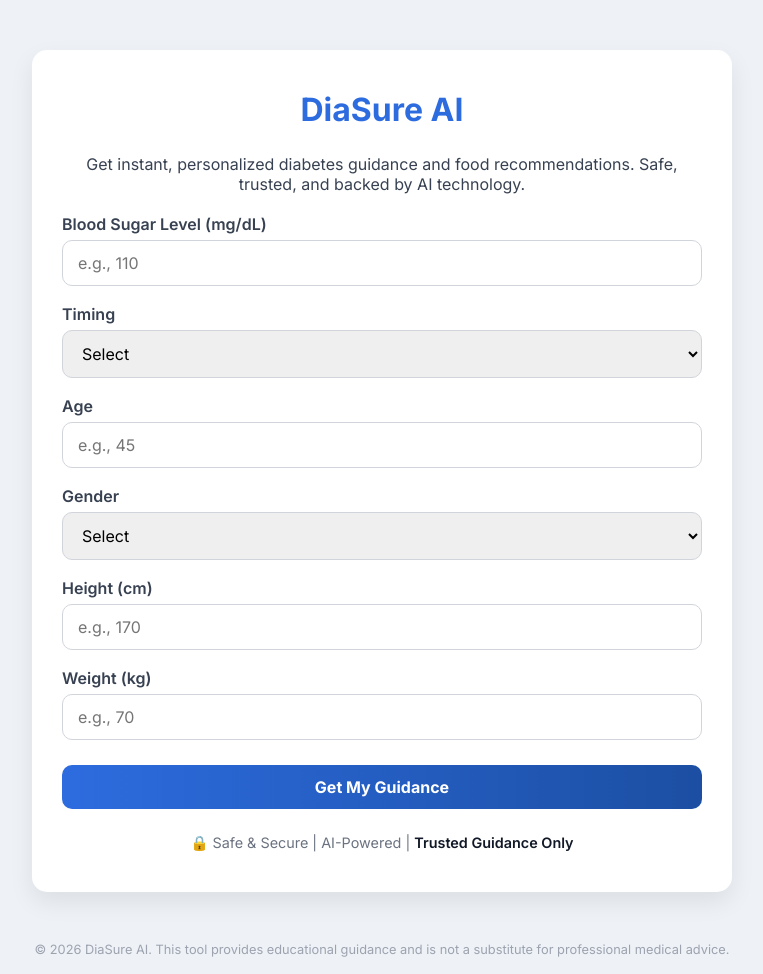
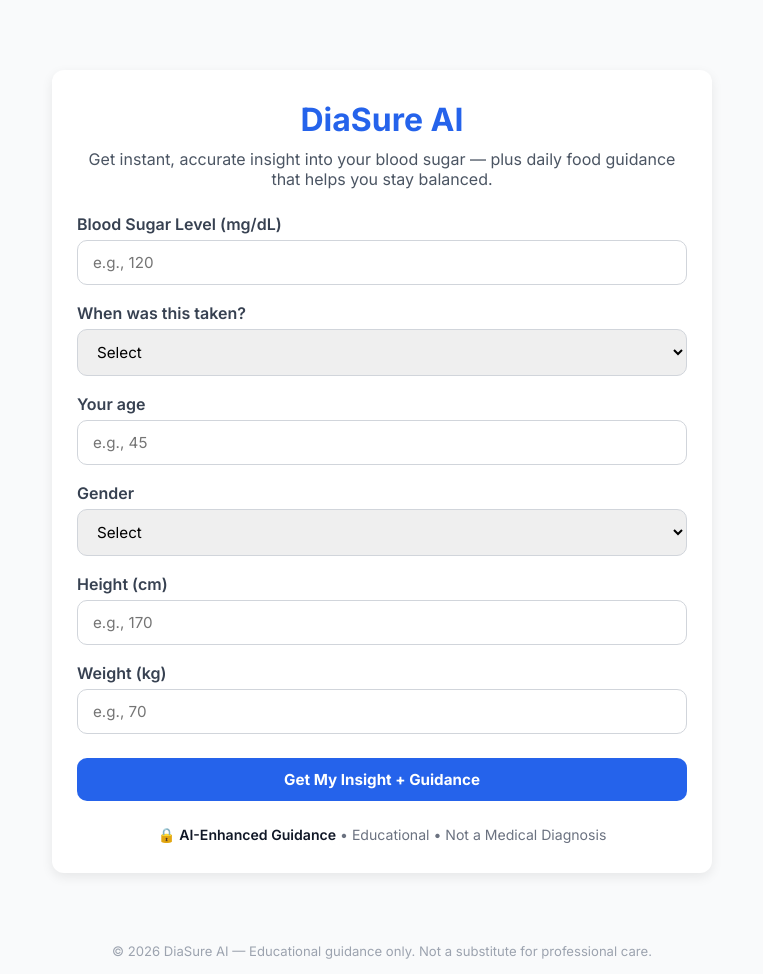
Before and after one commit to MSG-Ai-Tools/Diasure-ai, a Flask app: page / in a window 1280 px wide. Shown: the whole page, without its empty margins (258-1021 px from the left). Run offline with Flask 3, Linux system fonts and the light colour scheme.

Commit message:
Update index.html

```diff
--- a/templates/index.html
+++ b/templates/index.html
@@ -3,90 +3,95 @@
 <head>
     <meta charset="UTF-8">
     <meta name="viewport" content="width=device-width, initial-scale=1.0">
-    <title>DiaSure AI - Diabetes Guidance Tool</title>
-    <!-- Google Fonts -->
+    <title>DiaSure AI — Diabetes Insight & Food Guidance</title>
     <link href="https://fonts.googleapis.com/css2?family=Inter:wght@400;600;700&display=swap" rel="stylesheet">
+
     <style>
-        /* Reset & Base */
         * { margin: 0; padding: 0; box-sizing: border-box; font-family: 'Inter', sans-serif; }
-        body { background: #eef2f7; color: #1f2937; }
+        body { background: #F9FAFB; color: #1F2937; }
 
-        /* Container */
         .container {
-            max-width: 700px;
-            margin: 50px auto;
-            background: #fff;
-            padding: 40px 30px;
-            border-radius: 15px;
-            box-shadow: 0 10px 25px rgba(0,0,0,0.08);
+            max-width: 720px;
+            margin: 40px auto;
+            padding: 30px;
         }
 
-        /* Title */
-        h1 {
-            text-align: center;
-            color: #2d6cdf;
-            font-weight: 700;
-            margin-bottom: 25px;
+        .card {
+            background: #FFFFFF;
+            border-radius: 12px;
+            padding: 30px 25px;
+            box-shadow: 0 4px 12px rgba(0,0,0,0.08);
         }
 
-        /* Form styling */
-        form label {
+        h1 {
+            font-size: 2rem;
+            font-weight: 700;
+            text-align: center;
+            color: #2563EB;
+            margin-bottom: 10px;
+        }
+
+        .subtitle {
+            text-align: center;
+            font-weight: 500;
+            color: #4B5563;
+            margin-bottom: 25px;
+            font-size: 1rem;
+        }
+
+        label {
             display: block;
+            font-weight: 600;
             margin-top: 18px;
-            font-weight: 600;
             color: #374151;
         }
 
-        form input, form select, form button {
+        input, select, button {
             width: 100%;
             padding: 12px 15px;
             margin-top: 6px;
             border-radius: 10px;
-            border: 1px solid #d1d5db;
-            font-size: 1rem;
-            transition: all 0.2s ease-in-out;
+            border: 1px solid #D1D5DB;
+            font-size: 0.95rem;
+            transition: all 0.2s ease;
         }
 
-        form input:focus, form select:focus {
+        input:focus, select:focus {
+            border-color: #2563EB;
+            box-shadow: 0 0 0 2px rgba(37, 99, 235, 0.2);
             outline: none;
-            border-color: #2d6cdf;
-            box-shadow: 0 0 0 2px rgba(45, 108, 223, 0.2);
         }
 
-        /* Button */
-        form button {
-            background: linear-gradient(90deg, #2d6cdf, #1c4fa3);
+        button {
+            background: #2563EB;
             color: #fff;
             border: none;
-            margin-top: 25px;
             font-weight: 700;
+            margin-top: 24px;
             cursor: pointer;
-            transition: all 0.3s ease;
         }
 
-        form button:hover {
-            background: linear-gradient(90deg, #1c4fa3, #164081);
+        button:hover {
+            background: #1E40AF;
         }
 
-        /* Result box */
         .result {
-            margin-top: 30px;
-            background: #e0f2fe;
-            border-left: 5px solid #2d6cdf;
+            margin-top: 28px;
+            background: #E0F2FE;
+            border-left: 5px solid #2563EB;
+            border-radius: 8px;
             padding: 20px;
-            border-radius: 10px;
+            font-size: 0.96rem;
+            line-height: 1.55;
+            color: #1E3A8A;
             white-space: pre-wrap;
-            font-size: 1rem;
-            line-height: 1.5;
-            color: #1e3a8a;
         }
 
-        /* Trust badge */
         .trust {
             margin-top: 25px;
             text-align: center;
-            font-size: 0.9rem;
-            color: #6b7280;
+            font-size: 0.88rem;
+            color: #6B7280;
         }
 
         .trust span {
@@ -94,27 +99,34 @@
             color: #111827;
         }
 
-        /* Footer */
         footer {
             text-align: center;
-            margin-top: 40px;
-            font-size: 0.8rem;
-            color: #9ca3af;
+            margin: 40px 0 15px;
+            font-size: 0.82rem;
+            color: #9CA3AF;
+        }
+
+        @media (max-width: 480px) {
+            h1 { font-size: 1.6rem; }
+            .subtitle { font-size: 0.9rem; }
         }
     </style>
 </head>
 <body>
+
     <div class="container">
+        <div class="card">
             <h1>DiaSure AI</h1>
-        <p style="text-align:center; color:#374151; margin-bottom:20px;">
-            Get instant, personalized diabetes guidance and food recommendations. Safe, trusted, and backed by AI technology.
+            <p class="subtitle">
+                Get instant, accurate insight into your blood sugar — plus daily food guidance that helps you stay balanced.
             </p>
 
             <form method="POST">
+
                 <label for="sugar">Blood Sugar Level (mg/dL)</label>
-            <input type="number" name="sugar" id="sugar" placeholder="e.g., 110" required min="1">
+                <input type="number" name="sugar" id="sugar" placeholder="e.g., 120" required min="1">
 
-            <label for="timing">Timing</label>
+                <label for="timing">When was this taken?</label>
                 <select name="timing" id="timing" required>
                     <option value="">Select</option>
                     <option value="Fasting">Fasting</option>
@@ -122,8 +134,8 @@
                     <option value="Random">Random</option>
                 </select>
 
-            <label for="age">Age</label>
-            <input type="number" name="age" id="age" placeholder="e.g., 45" min="1">
+                <label for="age">Your age</label>
+                <input type="number" name="age" id="age" placeholder="e.g., 45">
 
                 <label for="gender">Gender</label>
                 <select name="gender" id="gender">
@@ -134,12 +146,13 @@
                 </select>
 
                 <label for="height">Height (cm)</label>
-            <input type="number" name="height" id="height" placeholder="e.g., 170" min="1">
+                <input type="number" name="height" id="height" placeholder="e.g., 170">
 
                 <label for="weight">Weight (kg)</label>
-            <input type="number" name="weight" id="weight" placeholder="e.g., 70" min="1">
+                <input type="number" name="weight" id="weight" placeholder="e.g., 70">
 
-            <button type="submit">Get My Guidance</button>
+                <button type="submit">Get My Insight + Guidance</button>
+
             </form>
 
             {% if result %}
@@ -149,12 +162,13 @@
             {% endif %}
 
             <div class="trust">
-            <p>🔒 Safe & Secure | AI-Powered | <span>Trusted Guidance Only</span></p>
+                🔒 <span>AI-Enhanced Guidance</span> • Educational • Not a Medical Diagnosis
+            </div>
         </div>
     </div>
 
     <footer>
-        &copy; 2026 DiaSure AI. This tool provides educational guidance and is not a substitute for professional medical advice.
+        &copy; 2026 DiaSure AI — Educational guidance only. Not a substitute for professional care.
     </footer>
 </body>
 </html>
```
Lines whose indentation alone changed are shown as unchanged.
